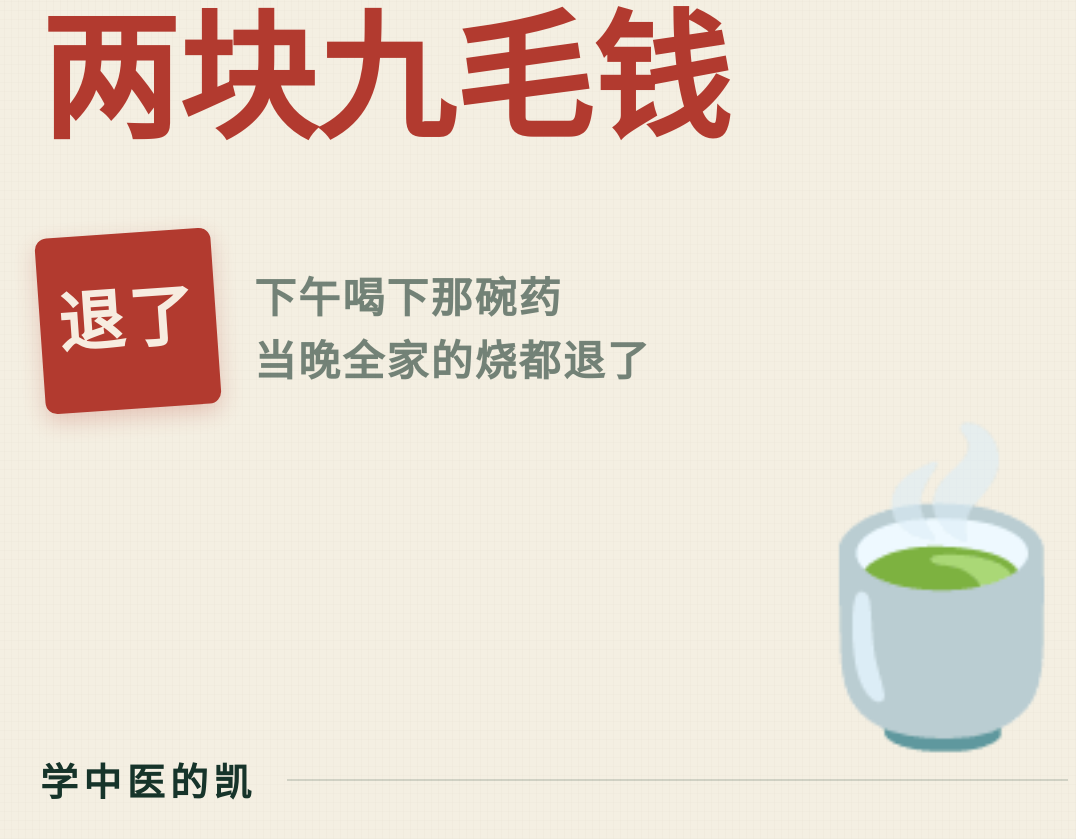
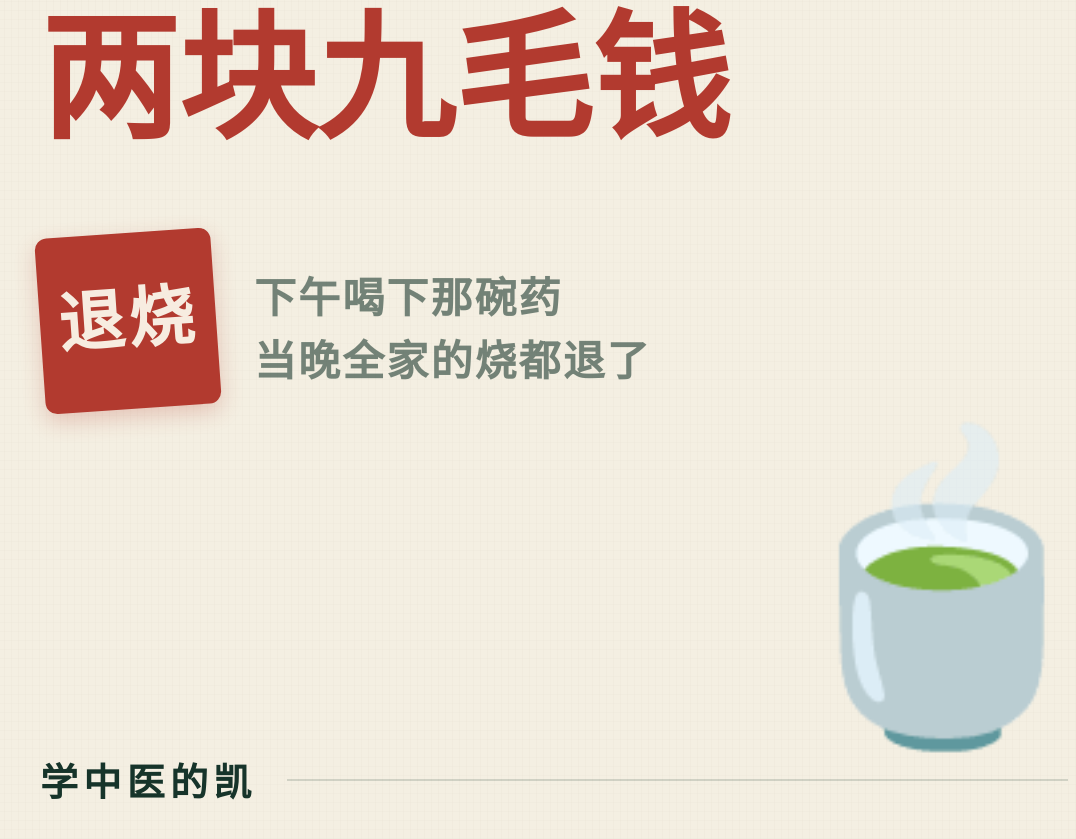
Before and after one commit to xiangziCC/xiaohongshu-tcm-kaige, a plain HTML site: page 封面成品/源文件/02-两块九.html in a window 1280 px wide. Shown: the part 749-1588 px from the top of the page, without its empty margins (52-1128 px from the left). Drawn offline with Linux system fonts and the light colour scheme.

Commit message:
fix: 第2篇封面印章 退了→退烧

```diff
--- a/封面成品/源文件/02-两块九.html
+++ b/封面成品/源文件/02-两块九.html
@@ -51,7 +51,7 @@
       <div class="l1">口罩期间，全家都阳了</div>
       <div class="l2"><span class="hl">两块九毛钱</span></div>
       <div class="sealwrap">
-        <div class="seal">退了</div>
+        <div class="seal">退烧</div>
         <div class="sealnote">下午喝下那碗药<br>当晚全家的烧都退了</div>
       </div>
     </div>
```
